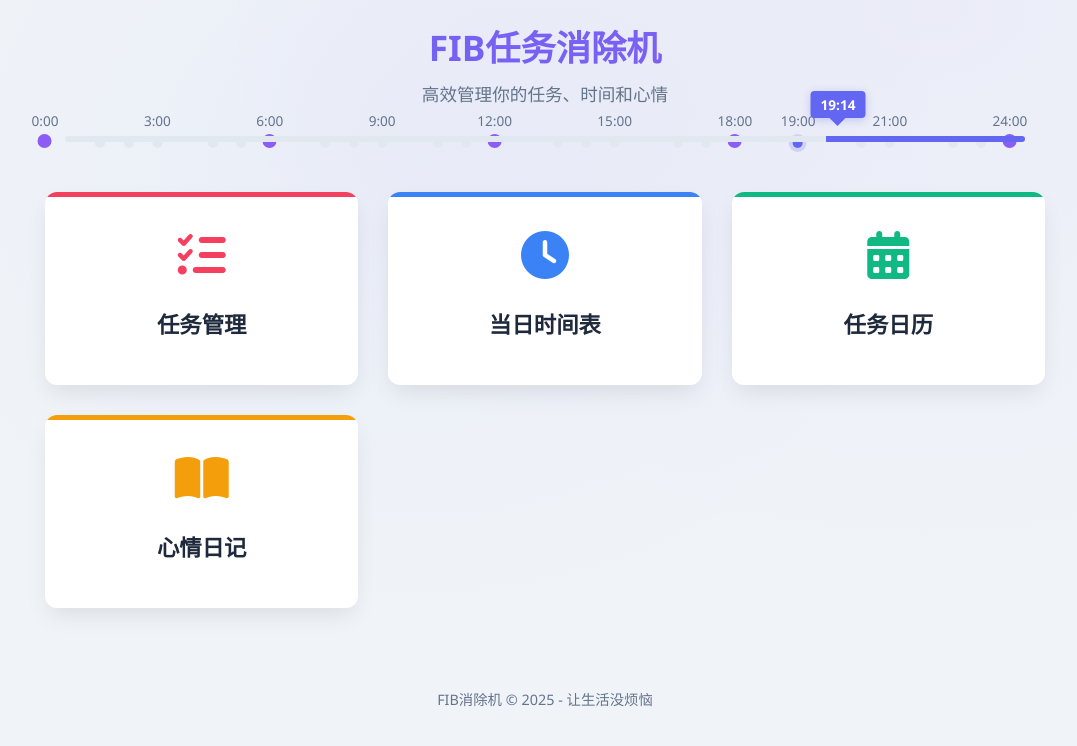
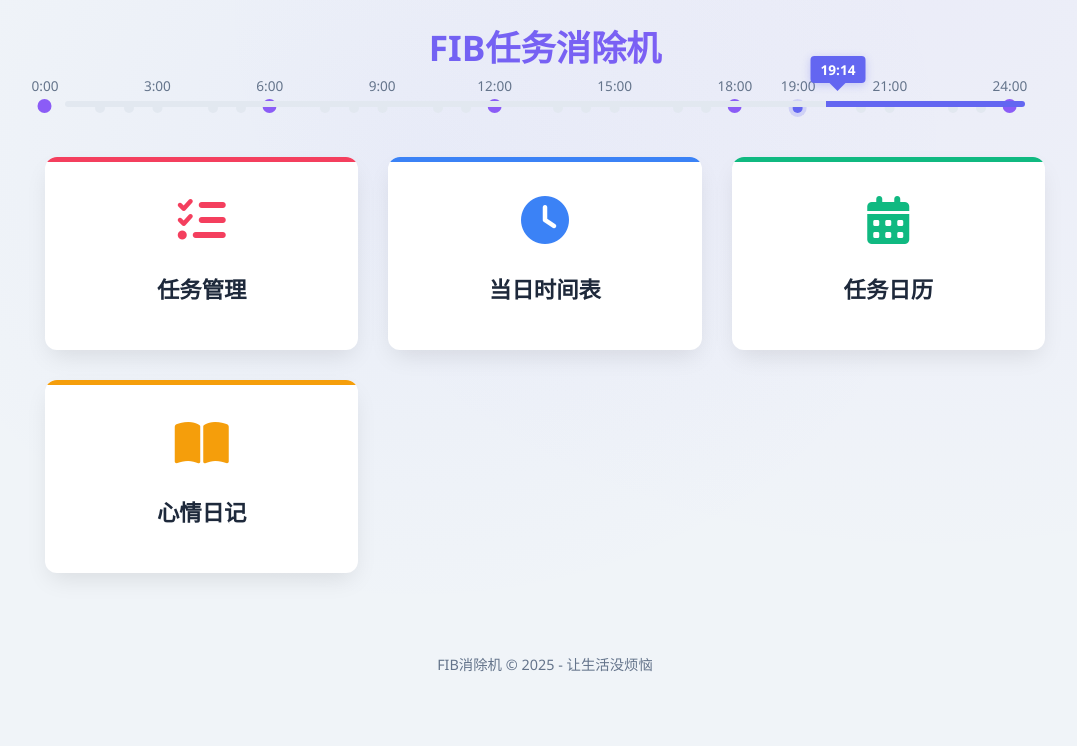
Before and after one commit to fib1/zjucmc.github.io, a plain HTML site: page index.html in a window 1280 px wide. Shown: the whole page, without its empty margins (95-1172 px from the left). Drawn offline with Linux system fonts and the light colour scheme.

Commit message:
Update index.html

```diff
--- a/index.html
+++ b/index.html
@@ -267,7 +267,7 @@
     <div class="container">
         <header>
             <h1>FIB任务消除机</h1>
-            <p class="subtitle">高效管理你的任务、时间和心情</p>
+            <p class="subtitle"> </p>
 
             <!-- 时间线（已删除小人） -->
             <div class="time-line-container">
@@ -350,4 +350,5 @@
         document.querySelector('.time-marker[data-hour="19"]').classList.add('active');
     </script>
 </body>
+
 </html>
```
